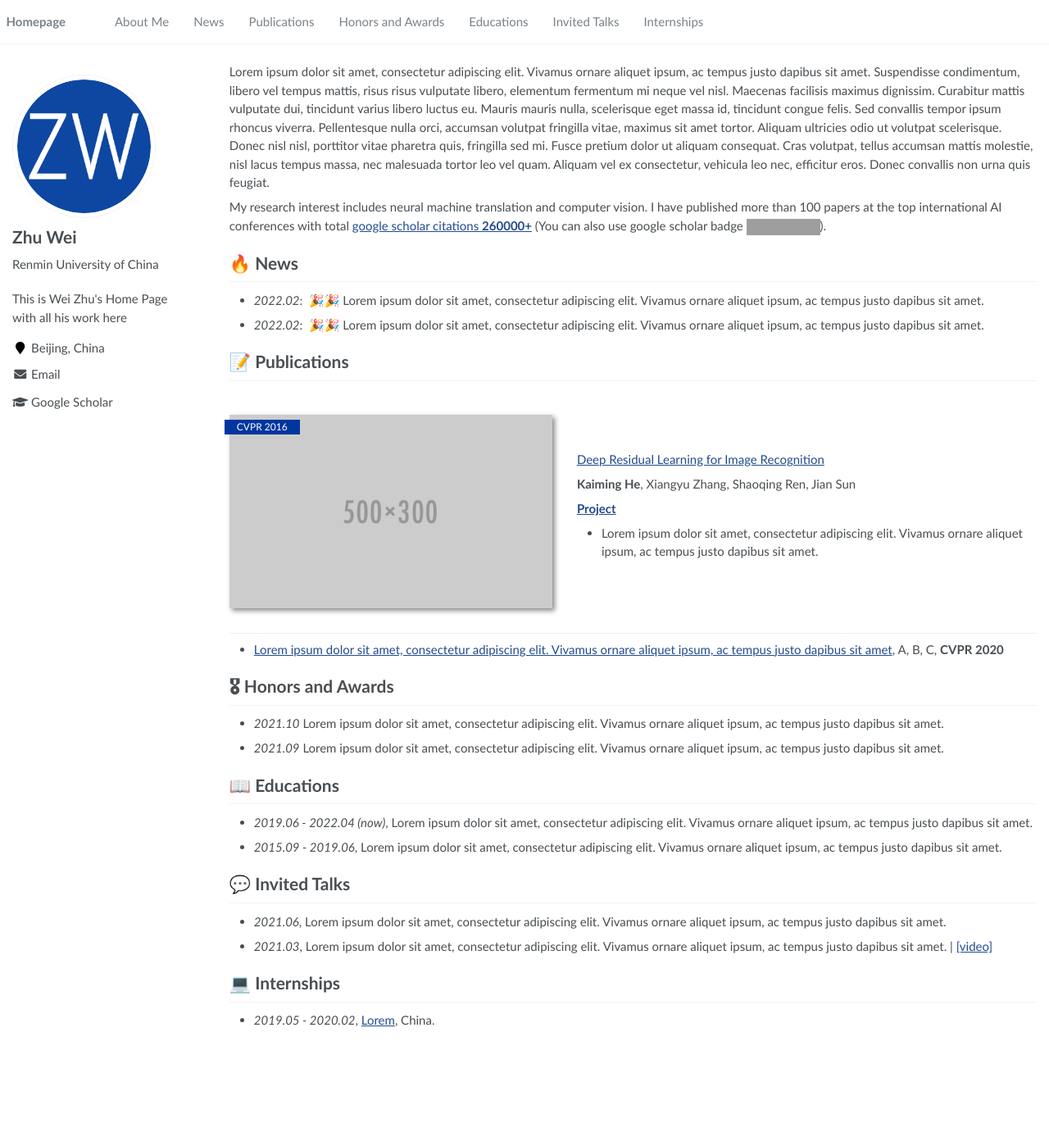
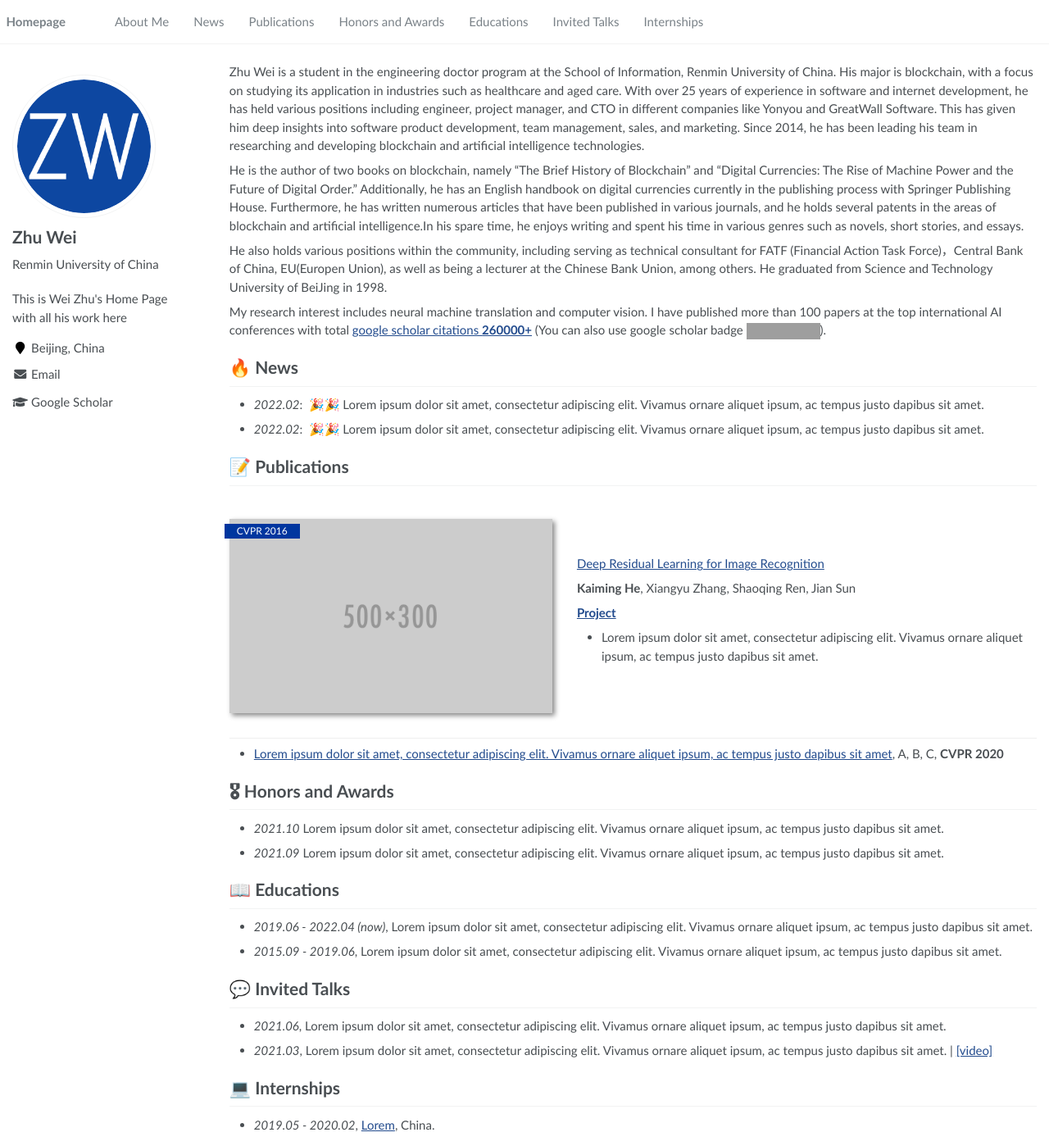
Before and after one commit to Williamm-Wei-Zhu/Williamm-Wei-Zhu.github.io, a Jekyll site: the page built from _pages/about.md, in a window 1280 px wide and 1398 px high. Shown: the whole window at 82% size. Built offline with Jekyll 4.4.1, drawn with Linux system fonts in a browser that asks for light colours; grey boxes are pictures that could not be loaded.

Commit message:
Update about.md

```diff
--- a/_pages/about.md
+++ b/_pages/about.md
@@ -17,7 +17,13 @@ redirect_from:
 
 <span class='anchor' id='about-me'></span>
 
-Lorem ipsum dolor sit amet, consectetur adipiscing elit. Vivamus ornare aliquet ipsum, ac tempus justo dapibus sit amet. Suspendisse condimentum, libero vel tempus mattis, risus risus vulputate libero, elementum fermentum mi neque vel nisl. Maecenas facilisis maximus dignissim. Curabitur mattis vulputate dui, tincidunt varius libero luctus eu. Mauris mauris nulla, scelerisque eget massa id, tincidunt congue felis. Sed convallis tempor ipsum rhoncus viverra. Pellentesque nulla orci, accumsan volutpat fringilla vitae, maximus sit amet tortor. Aliquam ultricies odio ut volutpat scelerisque. Donec nisl nisl, porttitor vitae pharetra quis, fringilla sed mi. Fusce pretium dolor ut aliquam consequat. Cras volutpat, tellus accumsan mattis molestie, nisl lacus tempus massa, nec malesuada tortor leo vel quam. Aliquam vel ex consectetur, vehicula leo nec, efficitur eros. Donec convallis non urna quis feugiat.
+Zhu Wei is a student in the engineering doctor program at the School of Information, Renmin University of China. His major is blockchain, with a focus on studying its application in industries such as healthcare and aged care. With over 25 years of experience in software and internet development, he has held various positions including engineer, project manager, and CTO in different companies like Yonyou and GreatWall Software. This has given him deep insights into software product development, team management, sales, and marketing. Since 2014, he has been leading his team in researching and developing blockchain and artificial intelligence technologies.
+
+He is the author of two books on blockchain, namely "The Brief History of Blockchain" and "Digital Currencies: The Rise of Machine Power and the Future of Digital Order." Additionally, he has an English handbook on digital currencies currently in the publishing process with Springer Publishing House. Furthermore, he has written numerous articles that have been published in various journals, and he holds several patents in the areas of blockchain and artificial intelligence.In his spare time, he enjoys writing and spent his time in various genres such as novels, short stories, and essays.
+
+He also holds various positions within the community, including serving as technical consultant for FATF (Financial Action Task Force)，Central Bank of China, EU(Europen Union), as well as being a lecturer at the Chinese Bank Union, among others.
+He graduated from Science and Technology University of BeiJing in 1998.
+
 
 My research interest includes neural machine translation and computer vision. I have published more than 100 papers at the top international AI conferences with total <a href='https://scholar.google.com/citations?user=DhtAFkwAAAAJ'>google scholar citations <strong><span id='total_cit'>260000+</span></strong></a> (You can also use google scholar badge <a href='https://scholar.google.com/citations?user=DhtAFkwAAAAJ'><img src="https://img.shields.io/endpoint?url={{ url | url_encode }}&logo=Google%20Scholar&labelColor=f6f6f6&color=9cf&style=flat&label=citations"></a>).
 
```
